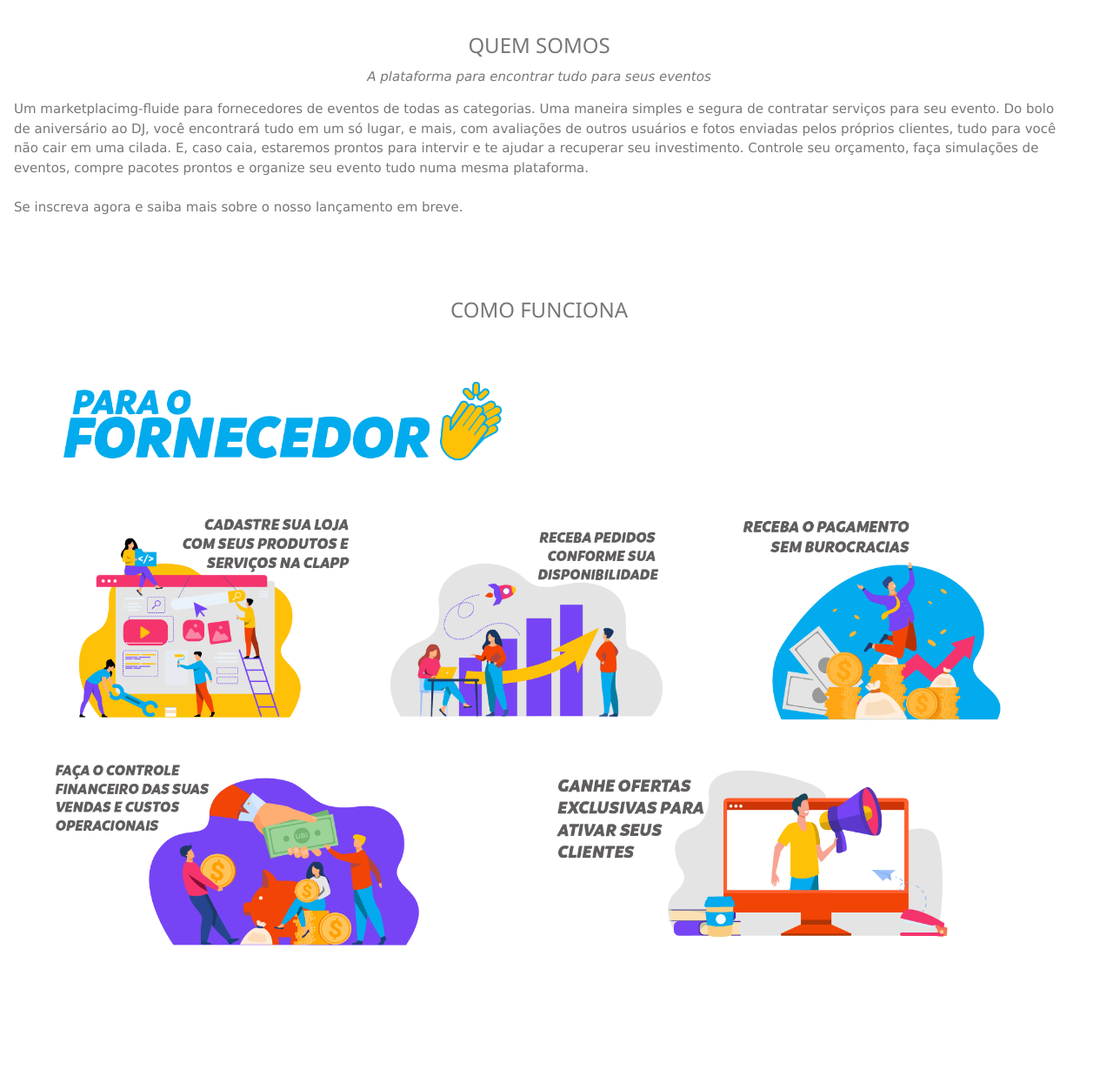
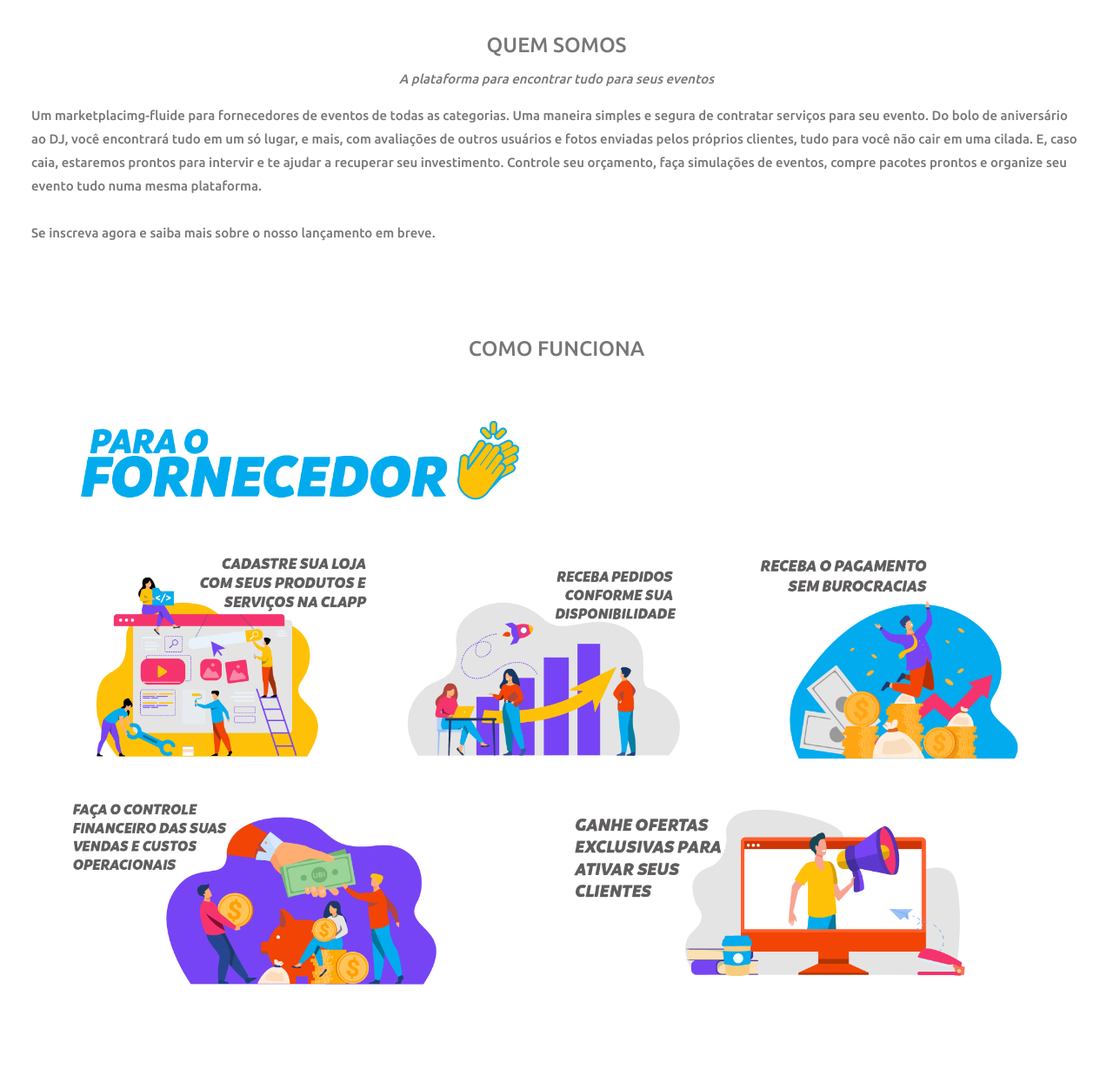
Before and after one commit to lrlmoura/Clapp, a plain HTML site: page index.html in a window 1280 px wide. Shown: the part 636-1873 px from the top of the page at 87% size. Drawn offline with nearby package versions, Linux system fonts and the light colour scheme.

Commit message:
fix largura

```diff
--- a/clapp.css
+++ b/clapp.css
@@ -5,7 +5,7 @@
   line-height: 1.8;
 }
 
-.content {
+.w3-content {
   max-width: 1240px;
 }
 
--- a/index.html
+++ b/index.html
@@ -5,10 +5,11 @@
 <meta charset="UTF-8">
 <meta name="viewport" content="width=device-width, initial-scale=1">
 
+
 <link rel="stylesheet" href="https://stackpath.bootstrapcdn.com/bootstrap/4.1.3/css/bootstrap.min.css" integrity="sha384-MCw98/SFnGE8fJT3GXwEOngsV7Zt27NXFoaoApmYm81iuXoPkFOJwJ8ERdknLPMO" crossorigin="anonymous">
 <link rel="stylesheet" href="https://cdnjs.cloudflare.com/ajax/libs/font-awesome/4.7.0/css/font-awesome.min.css">
+<link rel="stylesheet" href="https://www.w3schools.com/w3css/4/w3.css">
 <link rel="stylesheet" href="./clapp.css">
-<link rel="stylesheet" href="https://www.w3schools.com/w3css/4/w3.css">
 
 <link rel="preconnect" href="https://fonts.googleapis.com">
 <link rel="preconnect" href="https://fonts.gstatic.com" crossorigin>
@@ -50,7 +51,7 @@
 
 
 <!-- Container (About Section) -->
-<div class="content w3-container w3-padding-64" id="about">
+<div class="w3-content w3-container w3-padding-64" id="about">
   <h3 class="w3-center">QUEM SOMOS</h3>
   <p class="w3-center"><em>A plataforma para encontrar tudo para seus eventos</em></p>
   <p>Um marketplacimg-fluide para fornecedores de eventos de todas as categorias. Uma maneira
@@ -187,7 +188,7 @@
 </div>
 
 <!-- Container (Contact Section) -->
-<div class="content w3-container w3-padding-64" id="contact">
+<div class="w3-content w3-container w3-padding-64" id="contact">
   <h3 class="w3-center">SE INSCREVA</h3>
   <!-- <p class="w3-center"><em>FALE CONOSCO!</em></p> -->
 
```
